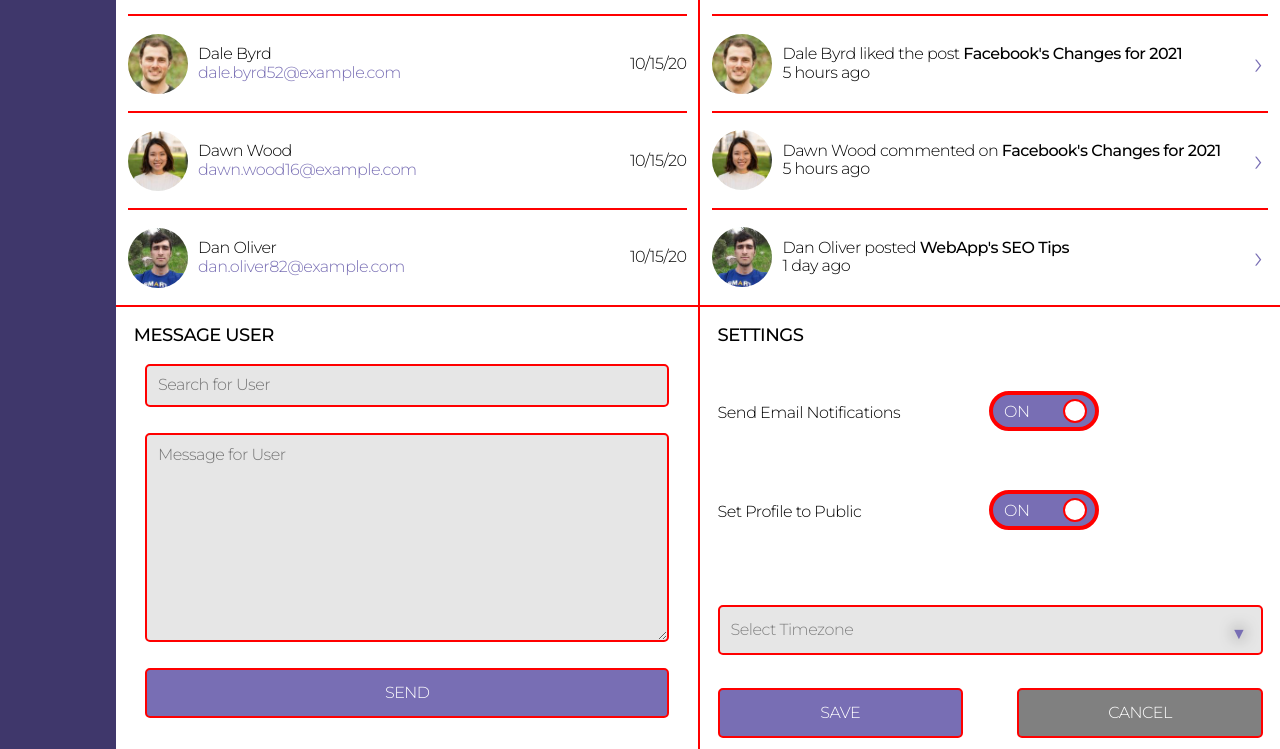
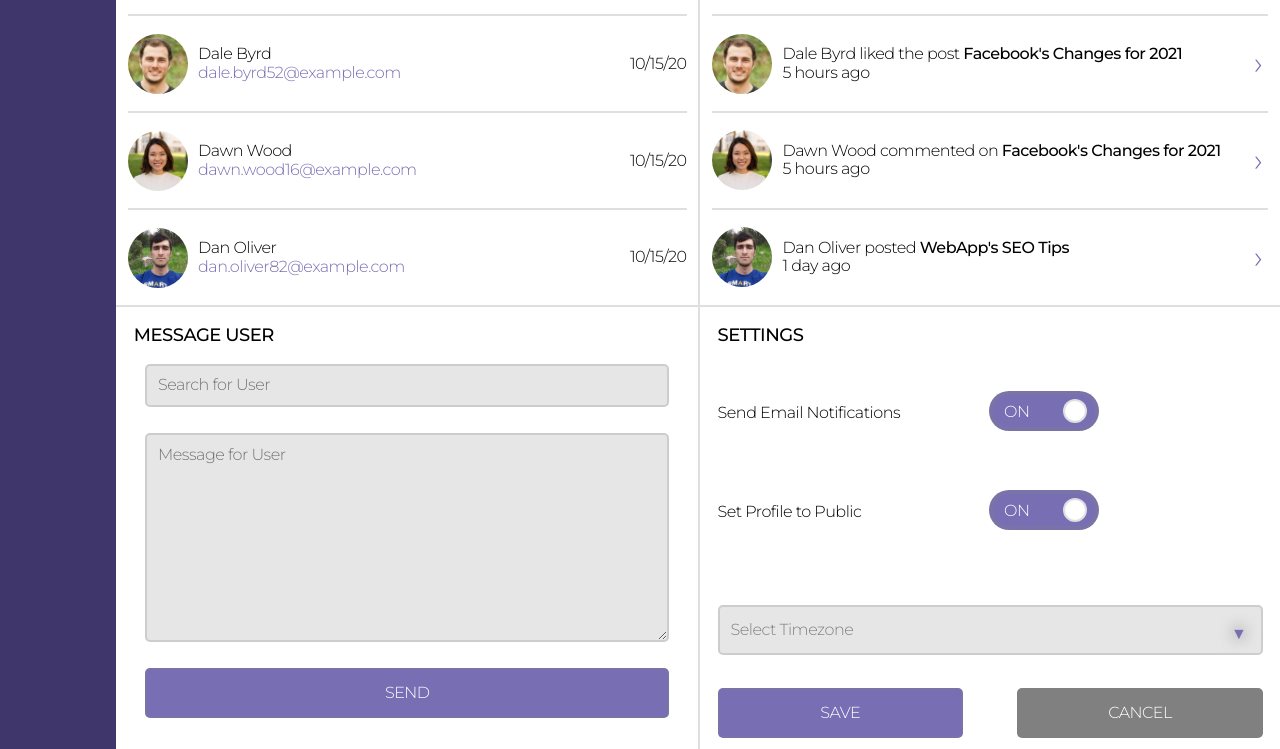
Before and after one commit to BellaBradbury/web-app-dashboard, a plain HTML site: page index.html in a window 1280 px wide. Shown: the part 1584-2333 px from the top of the page. Drawn offline with nearby package versions, Linux system fonts and the light colour scheme.

Commit message:
border *

```diff
--- a/scss/utilities/_variables.scss
+++ b/scss/utilities/_variables.scss
@@ -38,5 +38,5 @@ $sects: (
 
 
 // ---------- BORDERS ---------- //
-$border-thin: solid 2px red;
-$border-thick: solid 4px red;
+$border-thin: solid 2px rgba($color-medium, .25);
+$border-thick: solid 4px rgba($color-medium, .25);
```
Also changed, not shown: css/styles.css.
